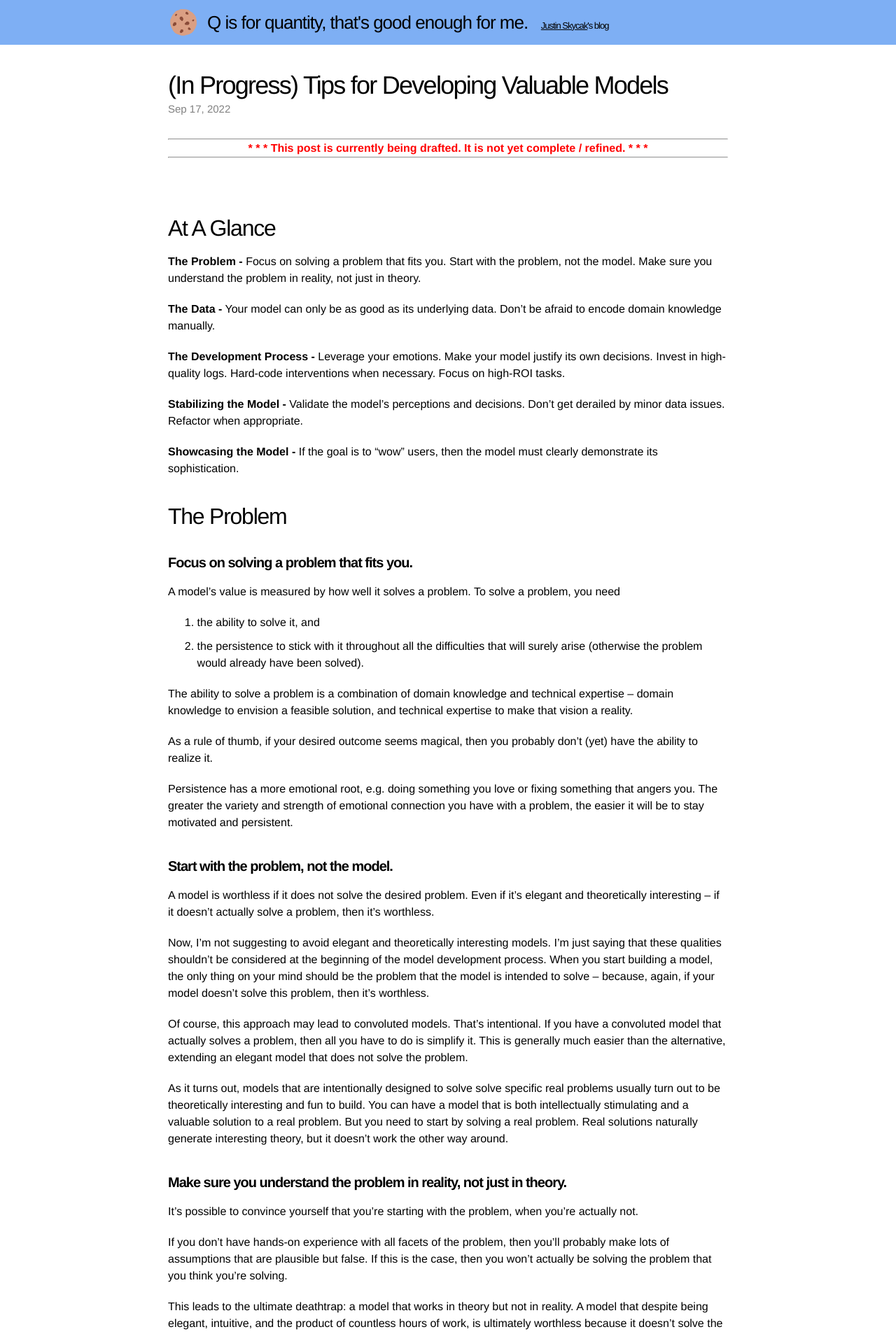
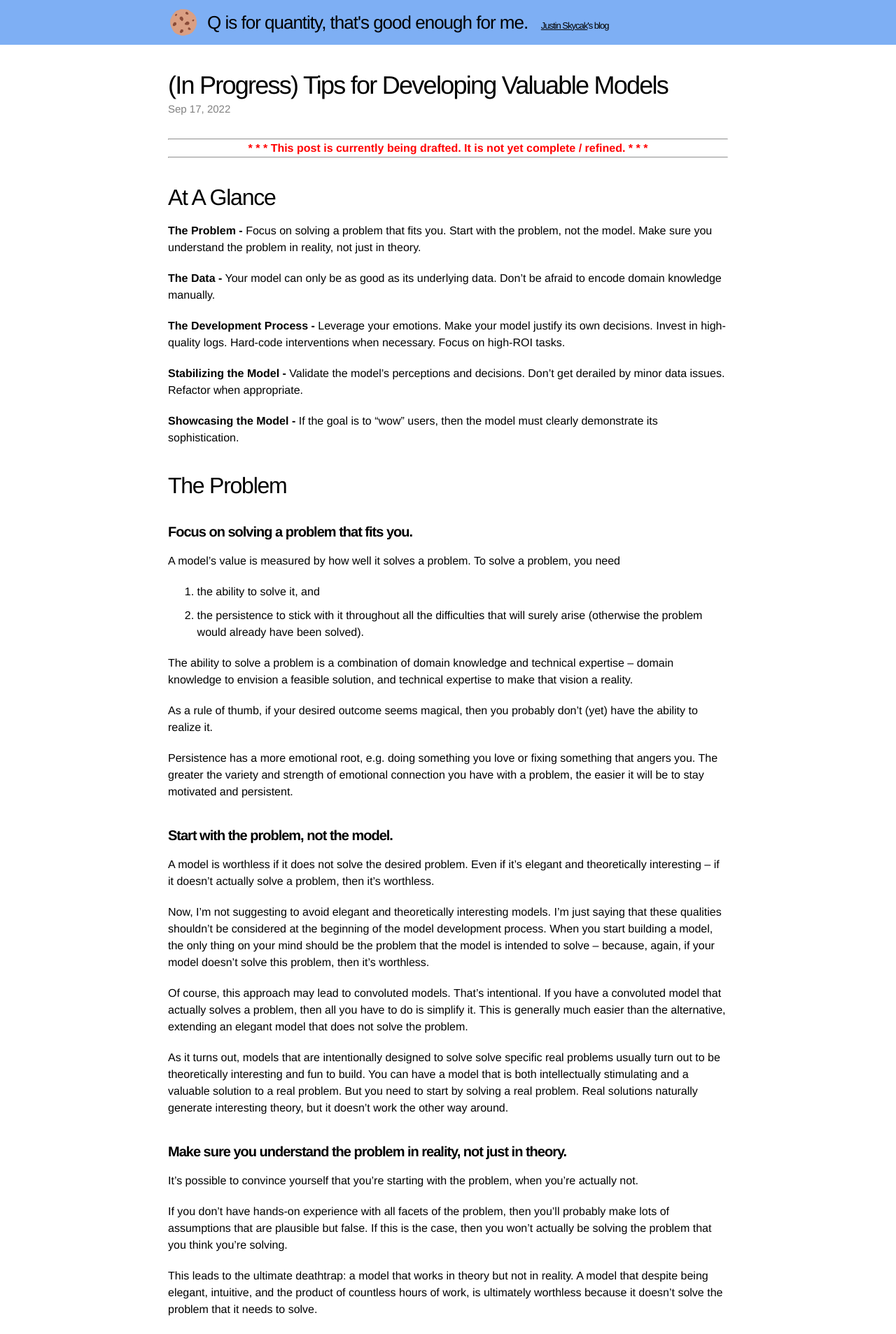
Before and after one commit to quantmonster/quantmonster.github.io, a Jekyll site: the page built from _posts/2022-09-17-modeling-tips.md, in a window 1280 px wide. Shown: the top 1907 px of the page at 70% size. Built offline with Jekyll 4.4.1, drawn with Linux system fonts in a browser that asks for light colours.

Commit message:
Update 2022-09-17-modeling-tips.md

```diff
--- a/_posts/2022-09-17-modeling-tips.md
+++ b/_posts/2022-09-17-modeling-tips.md
@@ -8,7 +8,7 @@ excerpt: "Stuff you don't find in math textbooks."
 <hr>
 * * * This post is currently being drafted. It is not yet complete / refined. * * *
 <hr>
-</b></font></center></p><br>
+</b></font></center></p>
 
 <h2>At A Glance</h2>
 
```
